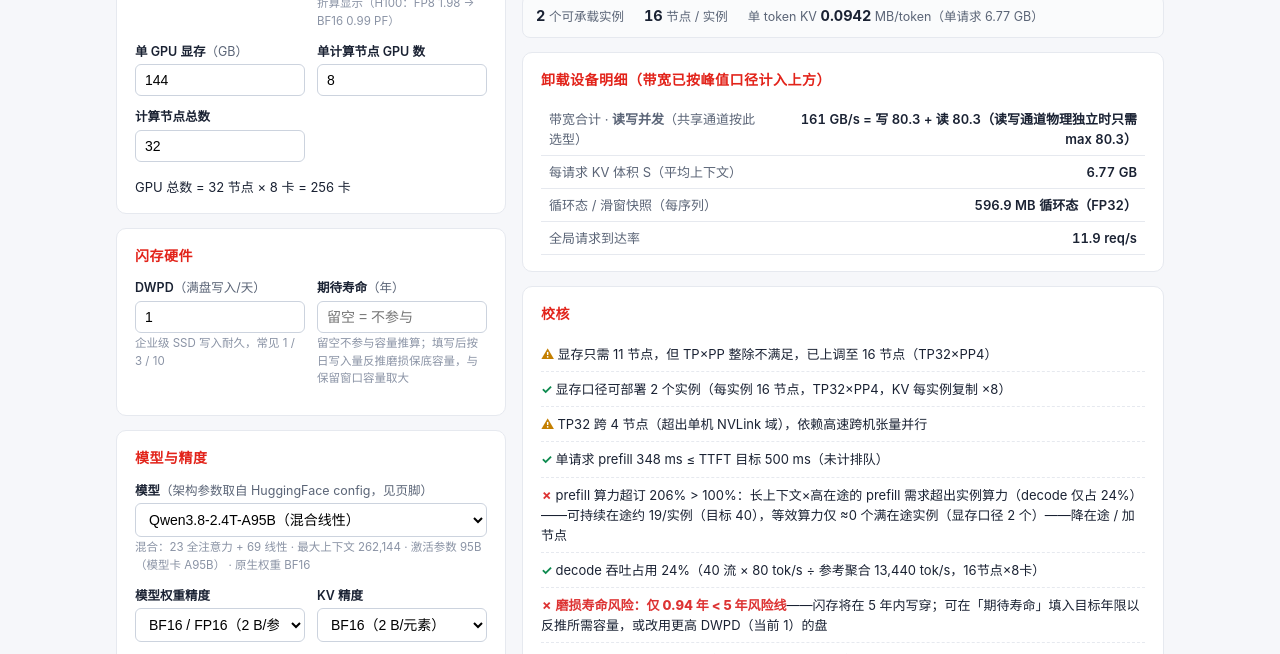
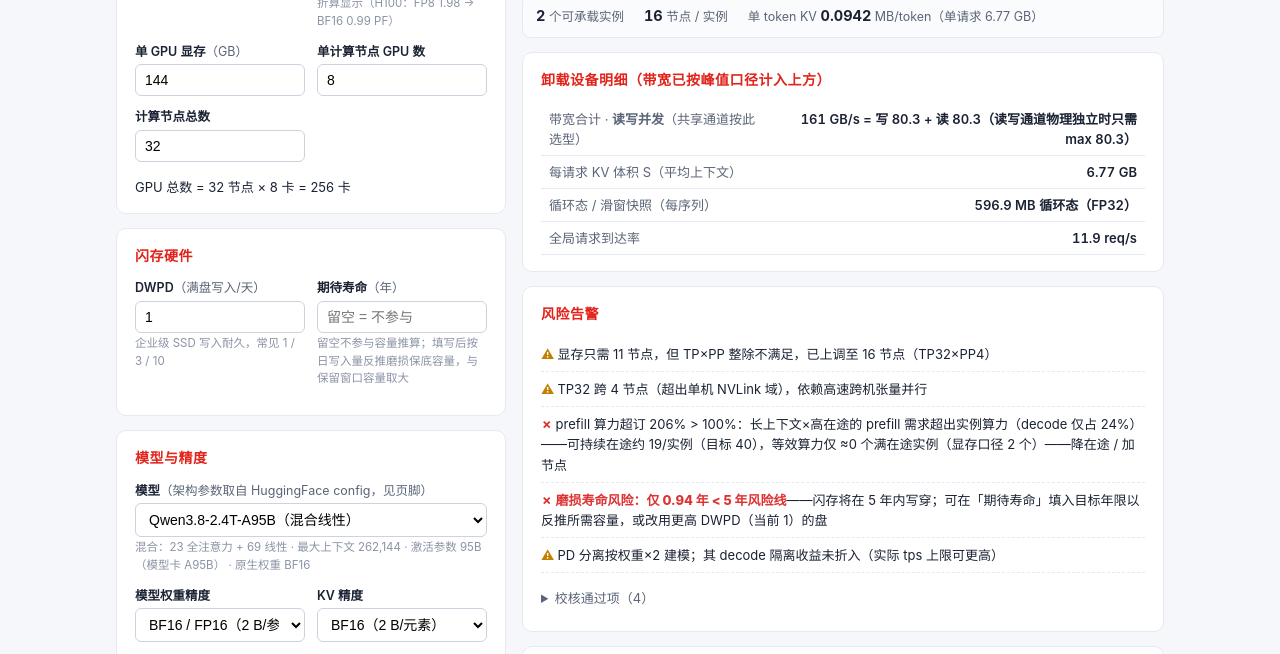
Before and after one commit to fred-chen/kv-ratio-calculator, a plain HTML site: page index.html in a window 1280 px wide. Shown: the part 294-948 px from the top of the page. Drawn offline with Linux system fonts and the light colour scheme.

Commit message:
「校核」卡片更名为「风险告警」：正文只列 ⚠/✗ 风险项，通过项折叠在「校核通过项（N）」内；无风险时显示「未发现风险告警」

```diff
--- a/index.html
+++ b/index.html
@@ -147,7 +147,7 @@ summary{cursor:pointer;color:var(--sub);user-select:none}
         <tr><td>全局请求到达率</td><td id="r_lam">–</td></tr>
       </tbody></table>
     </div>
-    <div class="card"><h2>校核</h2>
+    <div class="card"><h2>风险告警</h2>
       <ul class="chk-list" id="r_chk"></ul>
     </div>
     <div class="card"><h2>明细</h2>
@@ -391,7 +391,7 @@ function calc(){
     "24h 加权 "+(100*wf).toFixed(0)+"% → 日均写 "+(dailyGB>=1000?(dailyGB/1000).toFixed(1)+" TB":dailyGB.toFixed(0)+" GB")+" → 磨损寿命≈"+lifeTxt+"；"+
     "到达率 = "+inst+"×"+infl+"/"+Tsvc.toFixed(2)+"s = "+lam.toFixed(1)+" req/s；decode 聚合参考 350×"+(nInst*g)+" 卡×算力缩放 = "+decAgg.toFixed(0)+" tok/s";
 
-  // —— 校核 ——
+  // —— 风险告警 ——
   const chk=[];
   if(!grid){
     chk.push({c:"bad",t: nodes<nMemEff ? "节点不足：单实例需 ≥"+nMemEff+" 节点（权重+50% 常驻的复制 KV），当前仅 "+nodes+" 节点"
@@ -421,7 +421,11 @@ function calc(){
                      : {c:"bad",t:"KV 显存放不下：水位 "+lv.toFixed(0)+"%（复制 "+rep+"× 后 "+humanGB(kvFoot)+" > 预算 "+humanGB(budInst)+"）"});}
   else if(grid) chk.push({c:"bad",t:"权重已占满显存预算，KV 无处存放"});
   if(pd) chk.push({c:"warn",t:"PD 分离按权重×2 建模；其 decode 隔离收益未折入（实际 tps 上限可更高）"});
-  $("r_chk").innerHTML = chk.map(x=>`<li class="${x.c}">${x.t}</li>`).join("");
+  const chkBad=chk.filter(x=>x.c!=="ok"), chkOk=chk.filter(x=>x.c==="ok");
+  $("r_chk").innerHTML = (chkBad.length
+      ? chkBad.map(x=>`<li class="${x.c}">${x.t}</li>`).join("")
+      : `<li class="ok">未发现风险告警（全部校核项通过）</li>`)
+    + (chkOk.length ? `<li><details><summary>校核通过项（${chkOk.length}）</summary><ul class="chk-list">${chkOk.map(x=>`<li class="ok">${x.t}</li>`).join("")}</ul></details></li>` : "");
 }
 
 MODELS.forEach(m=>{
```
Also changed, not shown: 1 other file.
